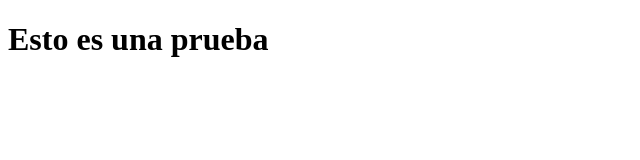
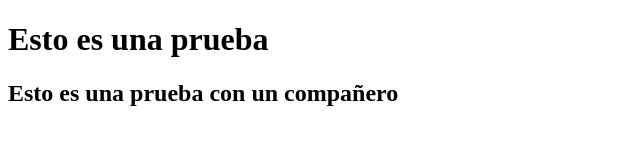
Before and after one commit to Chrmorod/SistemInform, a plain HTML site: page hoppler/index.html in a window 1280 px wide. Shown: the whole page, without its empty margins (0-640 px from the left). Drawn offline with Linux system fonts and the light colour scheme.

Commit message:
Modificacionmia

```diff
--- a/hoppler/index.html
+++ b/hoppler/index.html
@@ -8,6 +8,7 @@
 
 <body>
 <h1>Esto es una prueba</h1>
+<h2>Esto es una prueba con un compañero</h2>
 </body>
 
 </html>
```
